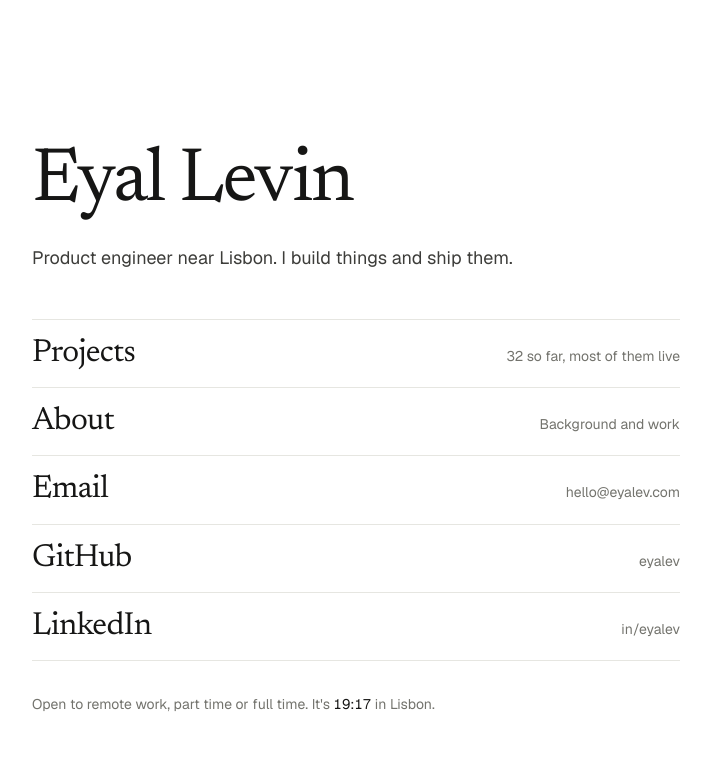
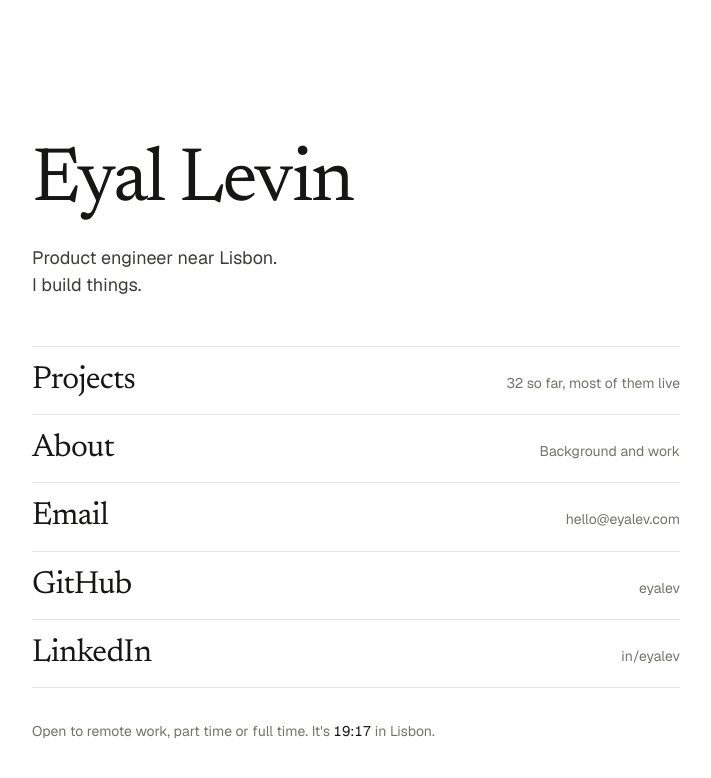
Before and after one commit to eyalev/eyalev.github.io, a Jekyll site: the page built from index.html, in a window 1280 px wide. Shown: the top 778 px of the page, without its empty margins (284-995 px from the left). Built offline with Jekyll 4.4.1, drawn with Linux system fonts in a browser that asks for light colours.

Commit message:
Tagline: 'I build things.' on its own line
Co-Authored-By: Claude Opus 5.5 (1M context) <noreply@anthropic.com>

```diff
--- a/_config.yml
+++ b/_config.yml
@@ -1,5 +1,5 @@
 title: Eyal Levin
-description: Product engineer near Lisbon. I build things and ship them.
+description: Product engineer near Lisbon. I build things.
 url: https://eyalev.com
 author: Eyal Levin
 email: hello@eyalev.com
--- a/index.html
+++ b/index.html
@@ -5,7 +5,7 @@ home: true
 {% assign count = 0 %}{% for g in site.data.projects %}{% assign count = count | plus: g.items.size %}{% endfor %}
 <section class="hello">
   <h1 class="hello-name">Eyal Levin</h1>
-  <p class="hello-line">Product engineer near Lisbon. I build things and ship them.</p>
+  <p class="hello-line">Product engineer near Lisbon.<br>I build things.</p>
 </section>
 
 <nav class="index" aria-label="Pages">
```
